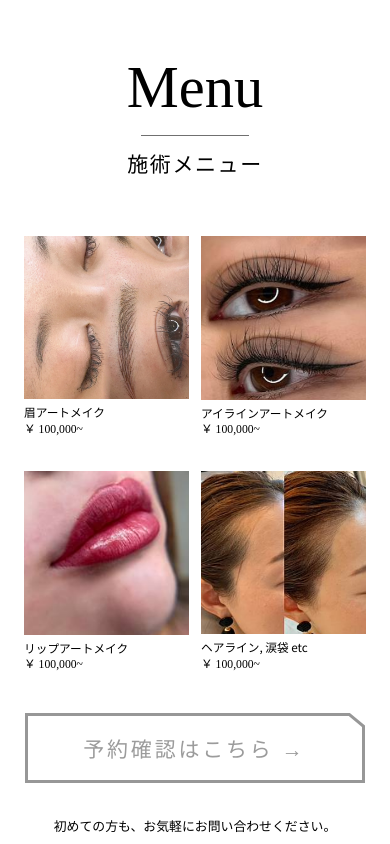
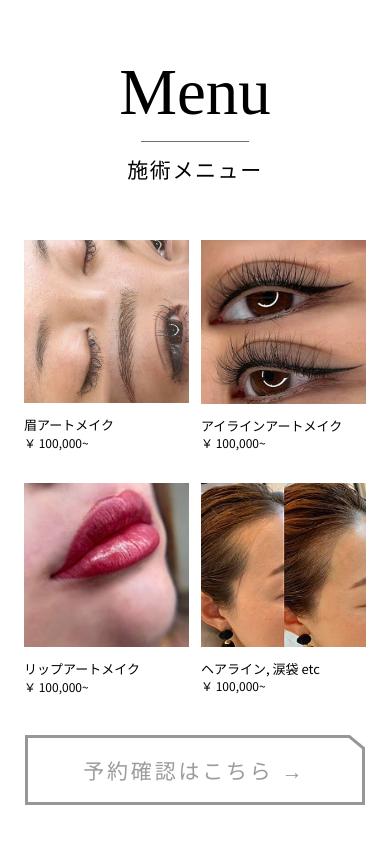
Before and after one commit to s7-japan/Nagamori, a React (Vite) app: page / in a window 390 px wide. Shown: the part 7700-8544 px from the top of the page. Built offline with nearby package versions, Linux system fonts and the light colour scheme; a web font is replaced by a local one.

Commit message:
menu done

```diff
--- a/src/components/HeroContent2.jsx
+++ b/src/components/HeroContent2.jsx
@@ -40,7 +40,7 @@ const HeroContent2 = () => {
             <p className="self-start text-[28px] tracking-[0.055em] text-[#606060] lg:text-[35px] xl:-mt-5 xl:text-[45px] xl:font-light xl:text-black">
               永森独自の技法で
             </p>
-            <p className="self-end text-[28px] tracking-[0.055em] text-[#606060] lg:text-[35px] xl:-mt-5 xl:text-[45px] xl:font-light xl:text-black">
+            <p className="self-end text-[28px] tracking-[0.055em] text-[#606060] lg:text-[35px] xl:text-[45px] xl:font-light xl:text-black">
               リアルな毛並みを再現
             </p>
           </div>
--- a/src/components/Menu.jsx
+++ b/src/components/Menu.jsx
@@ -9,81 +9,55 @@ import { Link } from "react-router-dom";
 
 const Menu = () => {
   return (
-    <div className="px-6 md:px-[16vw] flex flex-col items-center mt-24 md:mt-[9vw] relative">
-      <div className="absolute top-0 bg-[#B6BFBC] right-0 h-[105%] w-[28%] opacity-[12%] hidden md:block"></div>
-      <h1 className="text-center text-[15vw] md:text-[4vw] mb-1 sikita">
-        Menu
-      </h1>
-      <div className="w-27 lg:w-31 h-[1px] bg-[#707070] mb-3"></div>
-      <p className="text-center tracking-[0.076em] mb-14 md:mb-12 text-black text-[clamp(21px,2vw,25px)] leading[30px]">
-        施術メニュー
-      </p>
-      <div className="grid grid-cols-2 md:grid-cols-4 gap-x-3 gap-y-8 md:gap-8">
+    <div className="relative md:mt-20 lg:mt-30 xl:mt-44">
+      <div className="absolute top-0 right-0 hidden h-[950px] bg-[#B6BFBC] opacity-[12%] xl:block xl:w-[547px]"></div>
+      <div className="large-con relative mt-24 flex flex-col items-center">
+        <h1 className="heading-1 sikita">Menu</h1>
+        <div className="h-underline"></div>
+        <p className="subheading-1">施術メニュー</p>
+        <div className="grid grid-cols-2 gap-x-3 gap-y-8 md:grid-cols-4 md:gap-8">
           <div>
             <div className="mb-1">
               <img src={one} alt="" />
             </div>
-          <p className="text-[3vw] md:text-[1vw] md:mt-[1vw] font-[400]">
-            眉アートメイク
-          </p>
-          <p className="text-[3vw] md:text-[1.1vw] sikita font-[500]">
-            ￥ 100,000~
-          </p>
+            <p className="s-card-heading">眉アートメイク</p>
+            <p className="s-card-subheading">￥ 100,000~</p>
           </div>
           <div>
             <div className="mb-1">
               <img src={two} alt="" />
             </div>
-          <p className="text-[3vw] md:text-[1vw] md:mt-[1vw] font-[400]">
-            アイラインアートメイク
-          </p>
-          <p className="text-[3vw] md:text-[1.1vw] sikita font-[500]">
-            ￥ 100,000~
-          </p>
+            <p className="s-card-heading">アイラインアートメイク</p>
+            <p className="s-card-subheading">￥ 100,000~</p>
           </div>
           <div>
             <div className="mb-1">
               <img src={three} alt="" />
             </div>
-          <p className="text-[3vw] md:text-[1vw] md:mt-[1vw] font-[400]">
-            リップアートメイク
-          </p>
-          <p className="text-[3vw] md:text-[1.1vw] sikita font-[500]">
-            ￥ 100,000~
-          </p>
+            <p className="s-card-heading">リップアートメイク</p>
+            <p className="s-card-subheading">￥ 100,000~</p>
           </div>
           <div className="z-10">
             <div className="mb-1">
               <img src={four} alt="" />
             </div>
-          <p className="text-[3vw] md:text-[1vw] md:mt-[1vw] font-[400]">
-            ヘアライン, 涙袋 etc
-          </p>
-          <p className="text-[3vw] md:text-[1.1vw] sikita font-[500]">
-            ￥ 100,000~
-          </p>
+            <p className="s-card-heading">ヘアライン, 涙袋 etc</p>
+            <p className="s-card-subheading">￥ 100,000~</p>
           </div>
         </div>
-      <img
-        onClick={() => {
-          window.location.replace("/treatment");
-        }}
-        src={btn2}
-        alt=""
-        className="mt-[3vw] hidden md:block md:w-[15vw] cursor-pointer"
-      />
-      <Link to="https://nagamori.vercel.app/treatment">
+        <Link to="/treatment">
           <button>
             <img
               src={btn3}
               alt=""
-            className="mt-[10vw] w-full md:hidden cursor-pointer"
+              className="mt-10 w-full cursor-pointer md:mt-13 lg:mt-17 xl:mt-20"
             />
           </button>
         </Link>
-      <p className="mt-7 md:mt-[3vw] text-[3.3vw] md:text-[1.1vw]">
+        <p className="mt-8 text-[13px] tracking-[0.097em] md:mt-9 md:text-base lg:mt-10 lg:text-[22px] xl:mt-12 xl:text-[25px]">
           初めての方も、お気軽にお問い合わせください。
         </p>
+      </div>
     </div>
   );
 };
--- a/src/index.css
+++ b/src/index.css
@@ -25,3 +25,23 @@
 .large-con {
   @apply container mx-auto px-6 md:px-0 xl:max-w-7xl;
 }
+
+.heading-1 {
+  @apply text-center text-[65px] md:text-[75px] lg:text-[84px] xl:text-[91px];
+}
+
+.h-underline {
+  @apply mb-3 h-[1px] w-27 bg-[#707070] md:w-31 lg:w-36 xl:w-38;
+}
+
+.subheading-1 {
+  @apply mb-14 text-center text-[21px] leading-[30px] tracking-[0.076em] text-black md:mb-12 md:text-[22px] lg:text-[23px] xl:text-[25px];
+}
+
+.s-card-heading {
+  @apply mt-3 text-[13px] md:mt-3.5 md:text-base lg:mt-4 lg:text-[19px] xl:mt-5 xl:text-[22px];
+}
+
+.s-card-subheading {
+  @apply text-xs md:text-base lg:text-xl xl:text-[27px];
+}
```
Lines whose indentation alone changed are shown as unchanged.
